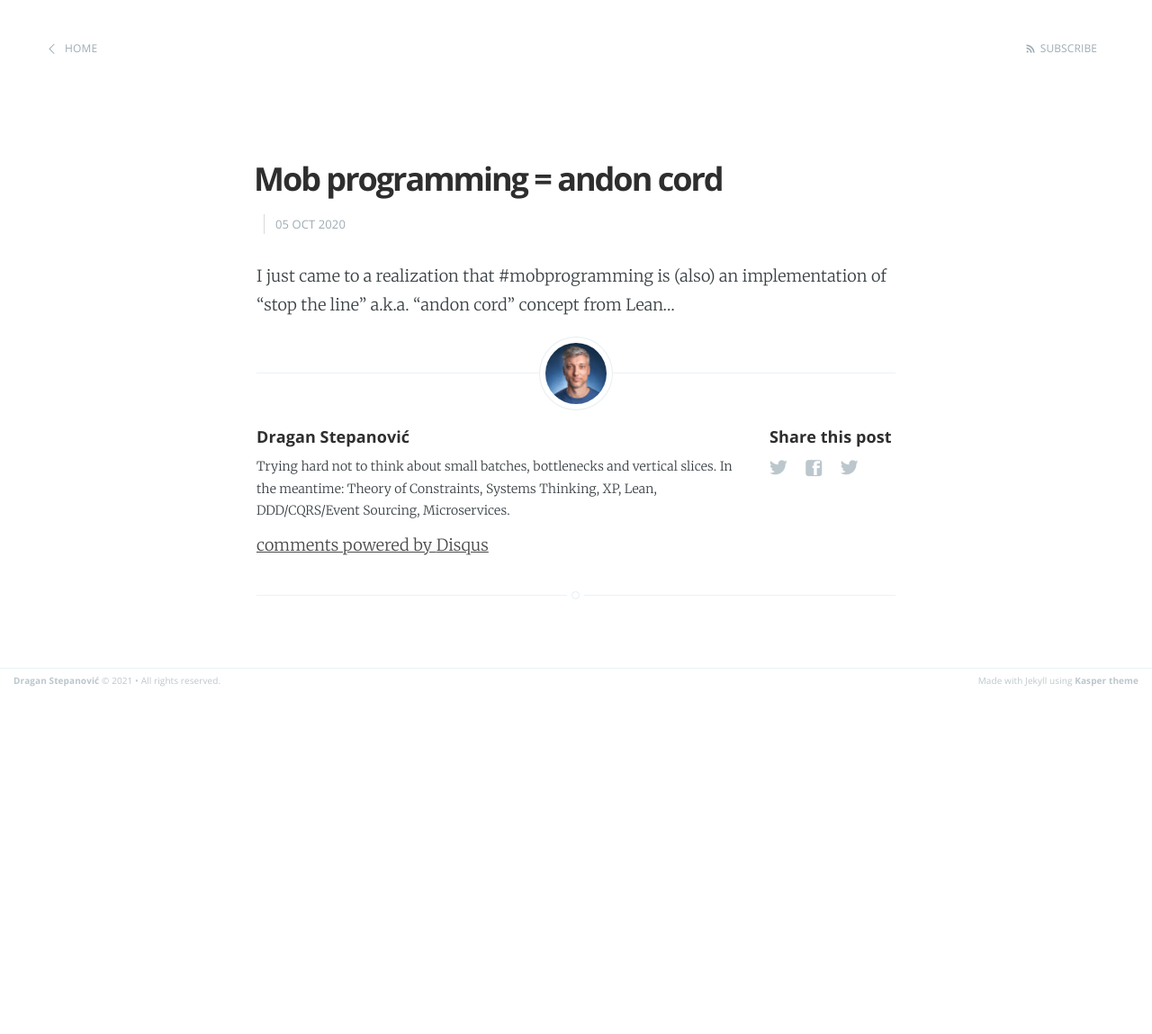
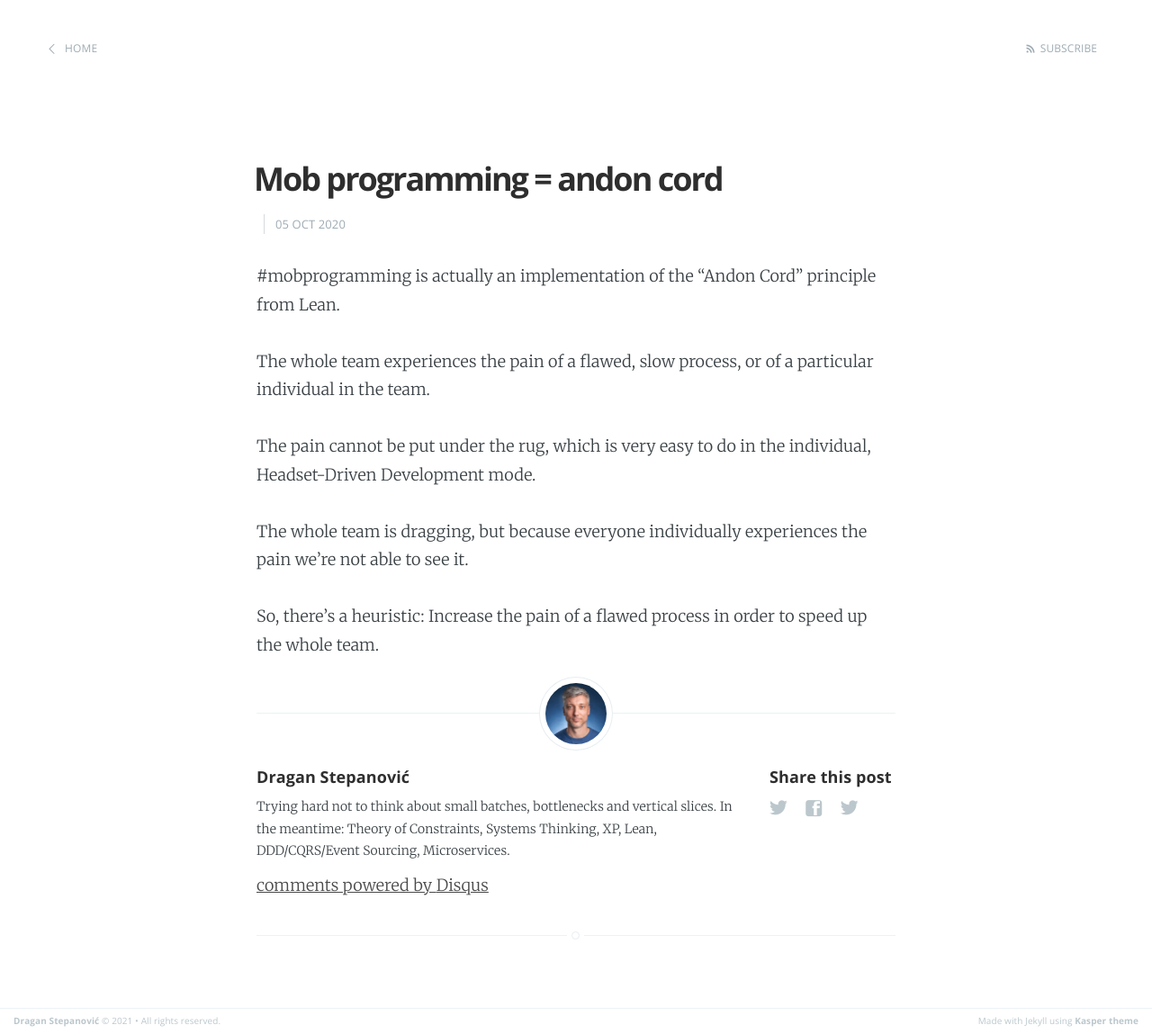
Before and after one commit to dragan-stepanovic/dragan-stepanovic.github.io, a Jekyll site: the page built from _posts/2020-10-05-mob-as-andon-cord.md, in a window 1280 px wide. Shown: the whole page at 90% size. Built offline with Jekyll 4.4.1, drawn with Linux system fonts in a browser that asks for light colours; our own code applies the rules of GitHub Pages for plain Markdown files; comment, search, counter and statistics services are not loaded; before the commit the page ends 900 px from its top, so only the background shows below that.

Commit message:
Update 2020-10-05-mob-as-andon-cord.md

```diff
--- a/_posts/2020-10-05-mob-as-andon-cord.md
+++ b/_posts/2020-10-05-mob-as-andon-cord.md
@@ -2,4 +2,12 @@
 title: Mob programming = andon cord
 ---
 
-I just came to a realization that #mobprogramming is (also) an implementation of "stop the line" a.k.a. "andon cord" concept from Lean...
+#mobprogramming is actually an implementation of the "Andon Cord" principle from Lean.
+
+The whole team experiences the pain of a flawed, slow process, or of a particular individual in the team.
+
+The pain cannot be put under the rug, which is very easy to do in the individual, Headset-Driven Development mode.
+
+The whole team is dragging, but because everyone individually experiences the pain we're not able to see it.
+
+So, there's a heuristic: Increase the pain of a flawed process in order to speed up the whole team.
```
